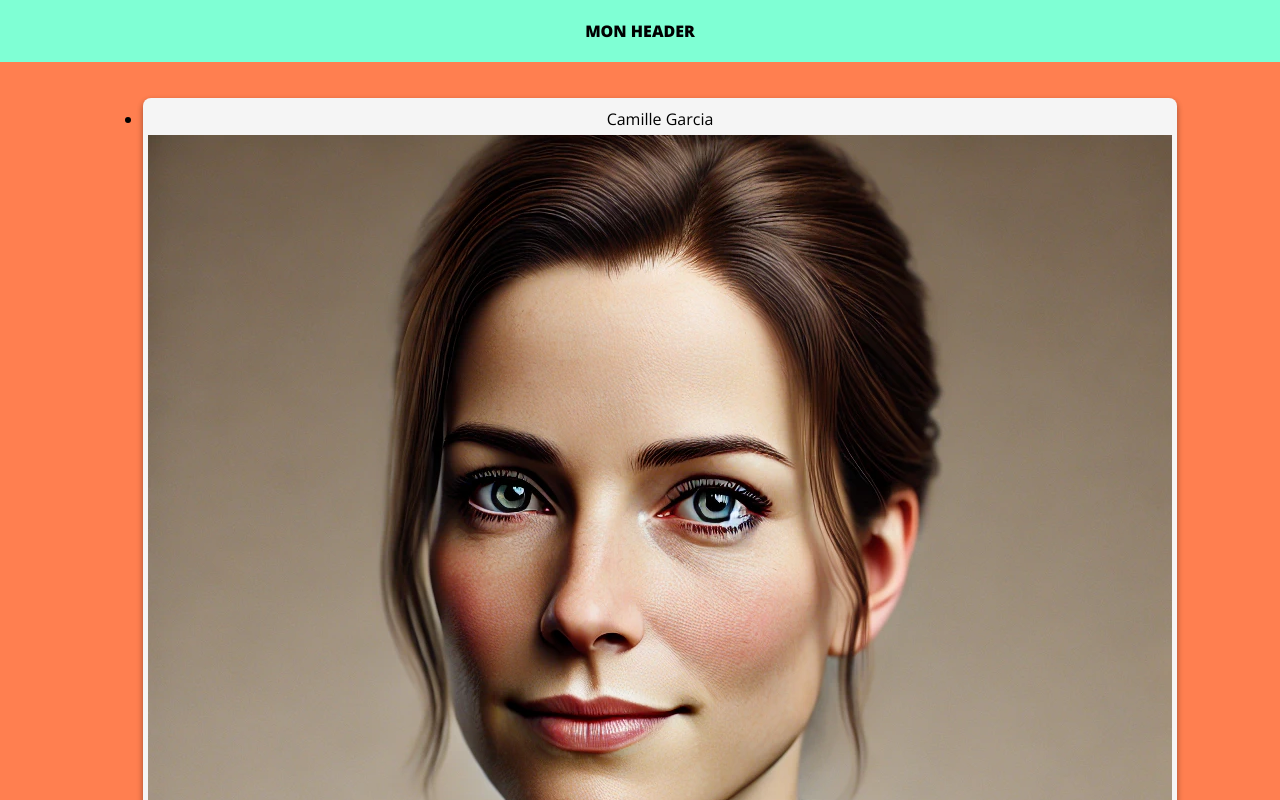
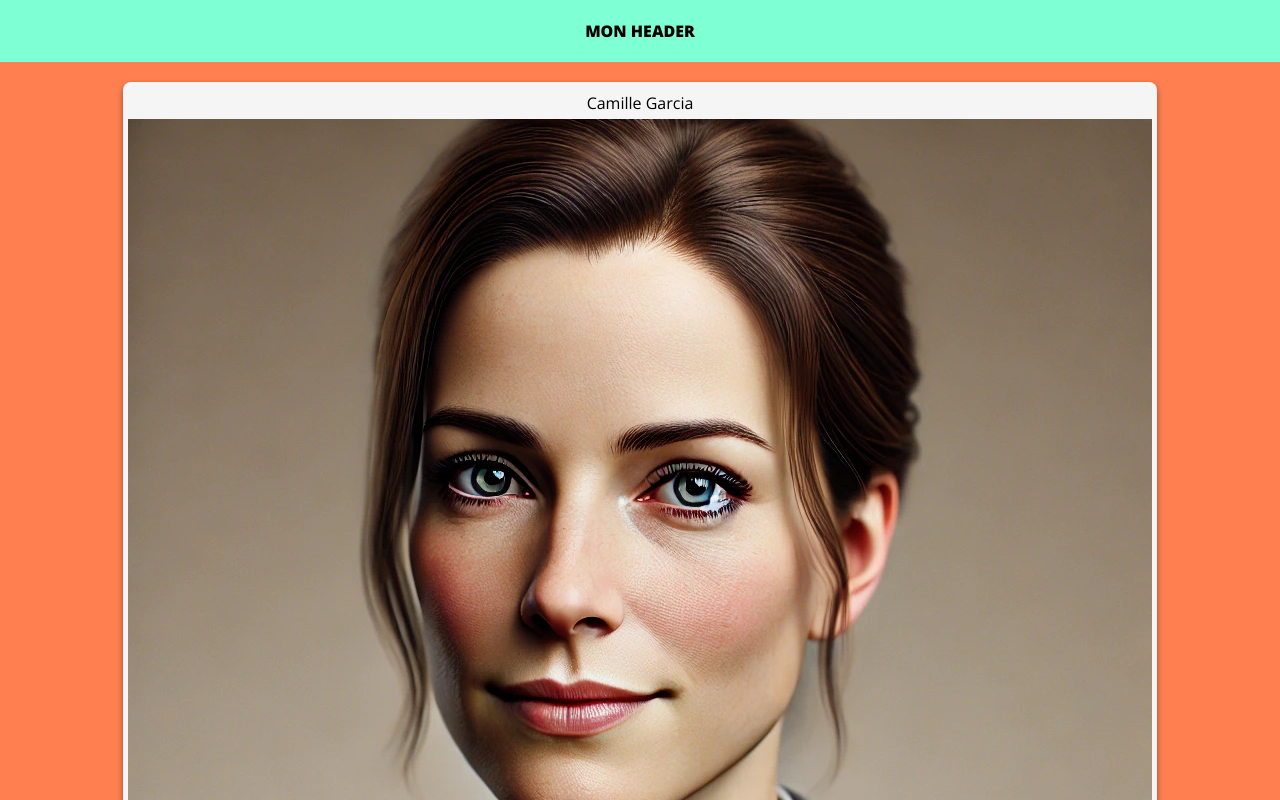
Before and after one commit to MPr44/trombinoscope, a plain HTML site: page index.html in a window 1280 px wide. Shown: the top 800 px of the page. Drawn offline with nearby package versions, Linux system fonts and the light colour scheme.

Commit message:
delete ul

```diff
--- a/assets/js/app.js
+++ b/assets/js/app.js
@@ -10,15 +10,16 @@ async function init () {
   console.log(data)
 
   const conteneur = document.querySelector('.main-content')
-  const liste = conteneur.firstElementChild //On récupère l'élément UL
+
   const fragment = document.createDocumentFragment() //je crée un fragment pour stocker les li
 
   data.forEach(item => {
     const { id, nom, prenom, poste, niveauHierarchique, photo, dateNaissance } =
       item
-    const element = document.createElement('li') //On crée l'élément li
+    const element = document.createElement('div') //On crée l'élément div
+    element.classList.add('card')
     element.innerHTML = `
-     <div class="card">
+
       <header class="card-header">
         ${prenom} ${nom}
       </header>
@@ -32,10 +33,10 @@ async function init () {
         <div class="card-age">${dateNaissance}</div>
         <div class="card-function">${poste}</div>
       </footer>
-    </div>` //on ajoute le contenu data
+    `
     fragment.appendChild(element)
   })
-  liste.appendChild(fragment)
+  conteneur.appendChild(fragment)
 }
 
 init()
@@ -54,3 +55,6 @@ init()
 
 //Etape 2 : à la place de textContact inner HTML
 //mapper les variables
+
+//Etape 3 : enlever les ul et écrire le css
+//
--- a/index.html
+++ b/index.html
@@ -12,7 +12,7 @@
     MON HEADER
   </header>
   <main class="main-content">
-    <ul></ul>
+
   </main>
   <footer class="main-footer">
     MON FOOTER
```
